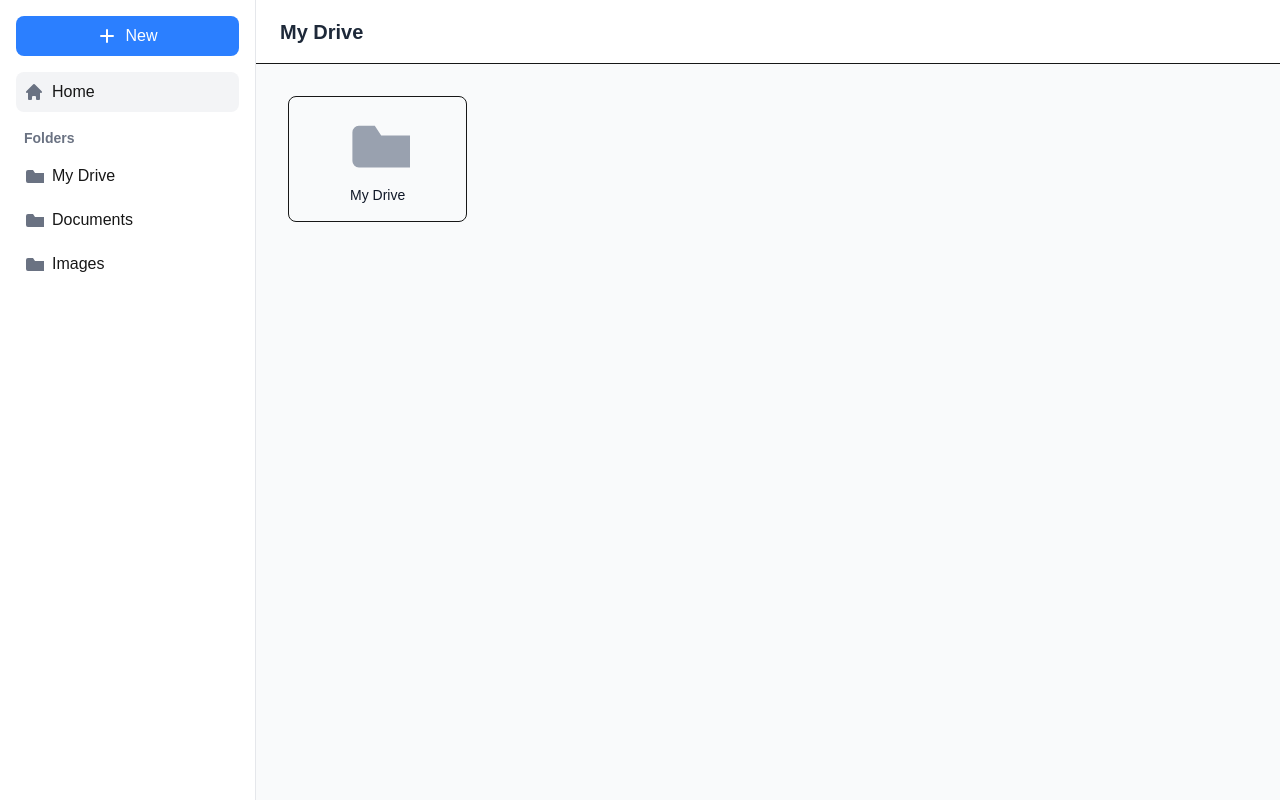
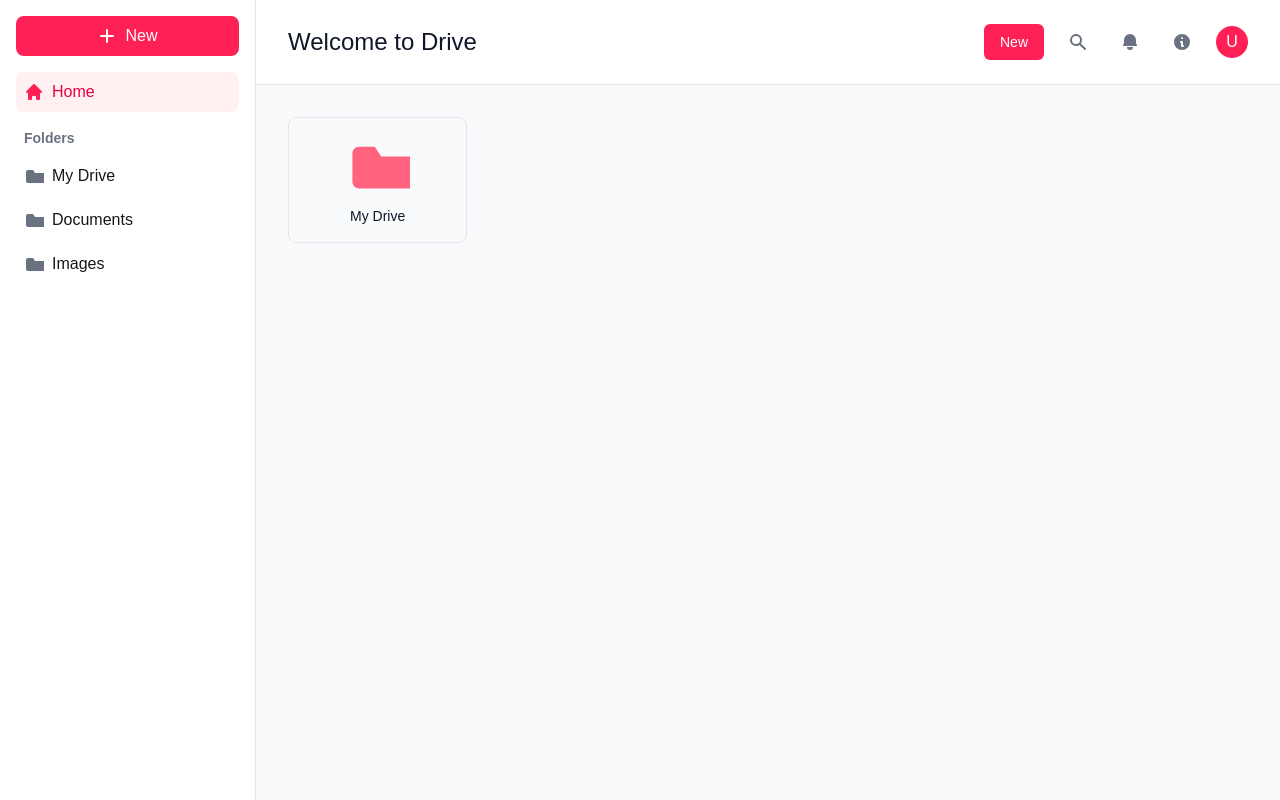
Before and after one commit to dgarcia1724/team-flow, a Next.js app in the folder frontend/teamflow-frontend/: page / in a window 1280 px wide. Built offline with nearby package versions, Linux system fonts and the light colour scheme.

Commit message:
made style like google drive, but with red accent color

```diff
--- a/frontend/teamflow-frontend/src/app/page.tsx
+++ b/frontend/teamflow-frontend/src/app/page.tsx
@@ -1,43 +1,20 @@
+"use client";
+
 import Sidebar from "../components/Sidebar";
 import FileGrid from "../components/FileGrid";
+import Header from "../components/Header";
 import { FolderProvider } from "../context/FolderContext";
-import { mockFolders } from "../data/mockData";
-import { Folder } from "../types/folder";
-
-function Breadcrumb({ currentFolder }: { currentFolder: Folder | null }) {
-  if (!currentFolder) return null;
-
-  const path: Folder[] = [];
-  let current: Folder | null = currentFolder;
-
-  while (current) {
-    path.unshift(current);
-    current = mockFolders.find((f) => f.id === current?.parentId) || null;
-  }
-
-  return (
-    <div className="flex items-center gap-2 text-sm text-gray-600">
-      {path.map((folder, index) => (
-        <span key={folder.id} className="flex items-center gap-2">
-          {index > 0 && <span>›</span>}
-          <span>{folder.name}</span>
-        </span>
-      ))}
-    </div>
-  );
-}
 
 export default function Home() {
   return (
     <FolderProvider>
       <div className="flex h-screen bg-gray-50">
         <Sidebar />
-        <div className="flex-1 flex flex-col">
-          <header className="h-16 border-b bg-white px-6 flex items-center gap-4">
-            <h1 className="text-xl font-semibold text-gray-800">My Drive</h1>
-            <Breadcrumb currentFolder={null} />
-          </header>
-          <FileGrid />
+        <div className="flex-1 flex flex-col overflow-hidden">
+          <Header />
+          <div className="flex-1 overflow-auto">
+            <FileGrid />
+          </div>
         </div>
       </div>
     </FolderProvider>
--- a/frontend/teamflow-frontend/src/components/FileGrid.tsx
+++ b/frontend/teamflow-frontend/src/components/FileGrid.tsx
@@ -25,11 +25,11 @@ export default function FileGrid() {
           <div
             key={folder.id}
             onClick={() => handleFolderClick(folder)}
-            className="flex flex-col items-center p-4 border rounded-lg hover:shadow-md cursor-pointer transition-all duration-200"
+            className="flex flex-col items-center p-4 border border-gray-200 rounded-lg hover:border-rose-200 hover:shadow-md cursor-pointer transition-all duration-200"
           >
             <svg
               xmlns="http://www.w3.org/2000/svg"
-              className="h-16 w-16 text-gray-400"
+              className="h-16 w-16 text-rose-400"
               viewBox="0 0 20 20"
               fill="currentColor"
             >
@@ -48,11 +48,11 @@ export default function FileGrid() {
         {currentFiles.map((file) => (
           <div
             key={file.id}
-            className="flex flex-col items-center p-4 border rounded-lg hover:shadow-md cursor-pointer transition-all duration-200"
+            className="flex flex-col items-center p-4 border border-gray-200 rounded-lg hover:border-rose-200 hover:shadow-md cursor-pointer transition-all duration-200"
           >
             <svg
               xmlns="http://www.w3.org/2000/svg"
-              className="h-16 w-16 text-gray-400"
+              className="h-16 w-16 text-rose-400"
               viewBox="0 0 20 20"
               fill="currentColor"
             >
--- /dev/null
+++ b/frontend/teamflow-frontend/src/components/Header.tsx
@@ -0,0 +1,92 @@
+"use client";
+
+import { Folder } from "../types/folder";
+import { mockFolders } from "../data/mockData";
+
+function Breadcrumb({ currentFolder }: { currentFolder: Folder | null }) {
+  if (!currentFolder) return null;
+
+  const path: Folder[] = [];
+  let current: Folder | null = currentFolder;
+
+  while (current) {
+    path.unshift(current);
+    current = mockFolders.find((f) => f.id === current?.parentId) || null;
+  }
+
+  return (
+    <div className="flex items-center gap-2 text-sm text-rose-600">
+      {path.map((folder, index) => (
+        <span key={folder.id} className="flex items-center gap-2">
+          {index > 0 && <span>›</span>}
+          <span>{folder.name}</span>
+        </span>
+      ))}
+    </div>
+  );
+}
+
+export default function Header() {
+  return (
+    <div className="border-b border-gray-200 bg-white">
+      <div className="max-w-7xl mx-auto px-4 sm:px-6 lg:px-8">
+        <div className="py-6">
+          <div className="flex items-center justify-between">
+            <div className="flex items-center gap-4">
+              <h1 className="text-2xl font-normal text-gray-900">
+                Welcome to Drive
+              </h1>
+              <Breadcrumb currentFolder={null} />
+            </div>
+            <div className="flex items-center gap-4">
+              <button className="px-4 py-2 bg-rose-500 hover:bg-rose-600 text-white rounded-md text-sm font-medium transition-colors duration-200">
+                New
+              </button>
+              <button className="p-2 hover:bg-gray-100 rounded-full">
+                <svg
+                  xmlns="http://www.w3.org/2000/svg"
+                  className="h-5 w-5 text-gray-500"
+                  viewBox="0 0 20 20"
+                  fill="currentColor"
+                >
+                  <path
+                    fillRule="evenodd"
+                    d="M8 4a4 4 0 100 8 4 4 0 000-8zM2 8a6 6 0 1110.89 3.476l4.817 4.817a1 1 0 01-1.414 1.414l-4.816-4.816A6 6 0 012 8z"
+                    clipRule="evenodd"
+                  />
+                </svg>
+              </button>
+              <button className="p-2 hover:bg-gray-100 rounded-full">
+                <svg
+                  xmlns="http://www.w3.org/2000/svg"
+                  className="h-5 w-5 text-gray-500"
+                  viewBox="0 0 20 20"
+                  fill="currentColor"
+                >
+                  <path d="M10 2a6 6 0 00-6 6v3.586l-.707.707A1 1 0 004 14h12a1 1 0 00.707-1.707L16 11.586V8a6 6 0 00-6-6zM10 18a3 3 0 01-3-3h6a3 3 0 01-3 3z" />
+                </svg>
+              </button>
+              <button className="p-2 hover:bg-gray-100 rounded-full">
+                <svg
+                  xmlns="http://www.w3.org/2000/svg"
+                  className="h-5 w-5 text-gray-500"
+                  viewBox="0 0 20 20"
+                  fill="currentColor"
+                >
+                  <path
+                    fillRule="evenodd"
+                    d="M18 10a8 8 0 11-16 0 8 8 0 0116 0zm-7-4a1 1 0 11-2 0 1 1 0 012 0zM9 9a1 1 0 000 2v3a1 1 0 001 1h1a1 1 0 100-2v-3a1 1 0 00-1-1H9z"
+                    clipRule="evenodd"
+                  />
+                </svg>
+              </button>
+              <div className="w-8 h-8 rounded-full bg-rose-500 flex items-center justify-center text-white font-medium">
+                U
+              </div>
+            </div>
+          </div>
+        </div>
+      </div>
+    </div>
+  );
+}
--- a/frontend/teamflow-frontend/src/components/Sidebar.tsx
+++ b/frontend/teamflow-frontend/src/components/Sidebar.tsx
@@ -12,7 +12,7 @@ export default function Sidebar() {
 
   return (
     <div className="w-64 h-screen bg-white border-r border-gray-200 p-4">
-      <button className="w-full bg-blue-500 hover:bg-blue-600 text-white rounded-lg p-2 mb-4 flex items-center justify-center gap-2">
+      <button className="w-full bg-rose-500 hover:bg-rose-600 text-white rounded-lg p-2 mb-4 flex items-center justify-center gap-2 transition-colors duration-200">
         <svg
           xmlns="http://www.w3.org/2000/svg"
           className="h-5 w-5"
@@ -32,12 +32,14 @@ export default function Sidebar() {
         <div
           onClick={handleHomeClick}
           className={`flex items-center gap-2 p-2 rounded-lg cursor-pointer ${
-            !currentFolder ? "bg-gray-100" : "hover:bg-gray-100"
+            !currentFolder ? "bg-rose-50 text-rose-600" : "hover:bg-gray-100"
           }`}
         >
           <svg
             xmlns="http://www.w3.org/2000/svg"
-            className="h-5 w-5 text-gray-500"
+            className={`h-5 w-5 ${
+              !currentFolder ? "text-rose-500" : "text-gray-500"
+            }`}
             viewBox="0 0 20 20"
             fill="currentColor"
           >
@@ -55,13 +57,17 @@ export default function Sidebar() {
                 onClick={() => setCurrentFolder(folder)}
                 className={`flex items-center gap-2 p-2 rounded-lg cursor-pointer ${
                   currentFolder?.id === folder.id
-                    ? "bg-gray-100"
+                    ? "bg-rose-50 text-rose-600"
                     : "hover:bg-gray-100"
                 }`}
               >
                 <svg
                   xmlns="http://www.w3.org/2000/svg"
-                  className="h-5 w-5 text-gray-500"
+                  className={`h-5 w-5 ${
+                    currentFolder?.id === folder.id
+                      ? "text-rose-500"
+                      : "text-gray-500"
+                  }`}
                   viewBox="0 0 20 20"
                   fill="currentColor"
                 >
```
